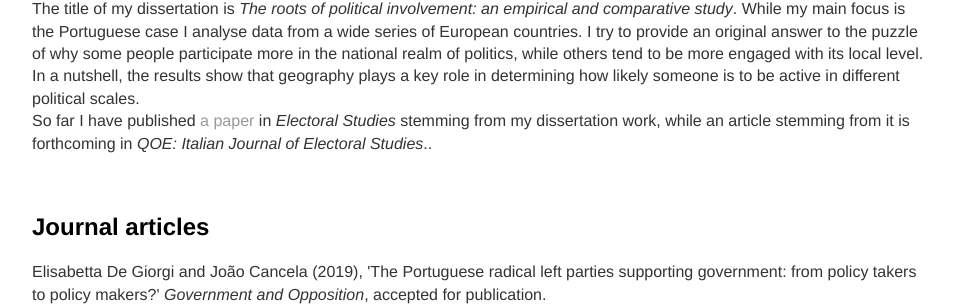
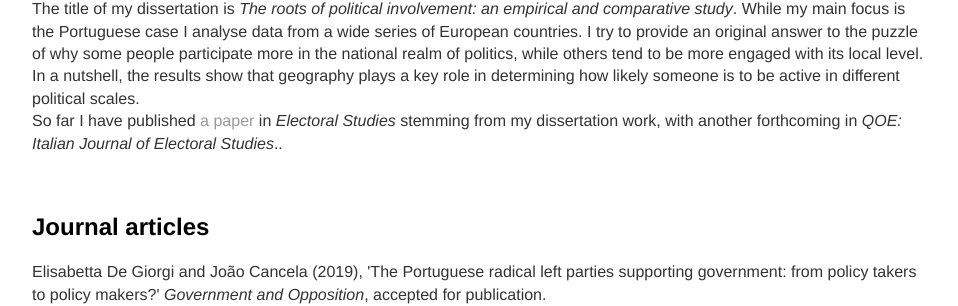
Before and after one commit to joaocancela/joaocancela.github.io, a Jekyll site: the page built from research/index.html, in a window 1280 px wide. Shown: the part 247-553 px from the top of the page, without its empty margins (160-1118 px from the left). Built offline with Jekyll 4.4.1, drawn with Linux system fonts in a browser that asks for light colours.

Commit message:
Update index.html

```diff
--- a/research/index.html
+++ b/research/index.html
@@ -10,7 +10,7 @@ title: Research
 main focus is the Portuguese case I analyse data from a wide series of European countries. I try to provide an original answer to the puzzle of why some
 people participate more in the national realm of politics, while others tend to be more engaged  with its local level. In a nutshell, the results show that geography plays a key role in determining how likely someone is to be active in different political scales. <br>
 So far I have published  <a href="{{ site.baseurl }}/pdf/cancela_geys_2016_metaannalysis_turnout.pdf" >a paper </a> in <em>Electoral Studies
-</em> stemming from my dissertation work, while an article stemming from it is forthcoming in <em> QOE: Italian Journal of Electoral Studies</em>.</a>. </p>
+</em> stemming from my dissertation work, with another forthcoming in <em> QOE: Italian Journal of Electoral Studies</em>.</a>. </p>
 
 
 <p>&nbsp;</p>
```
